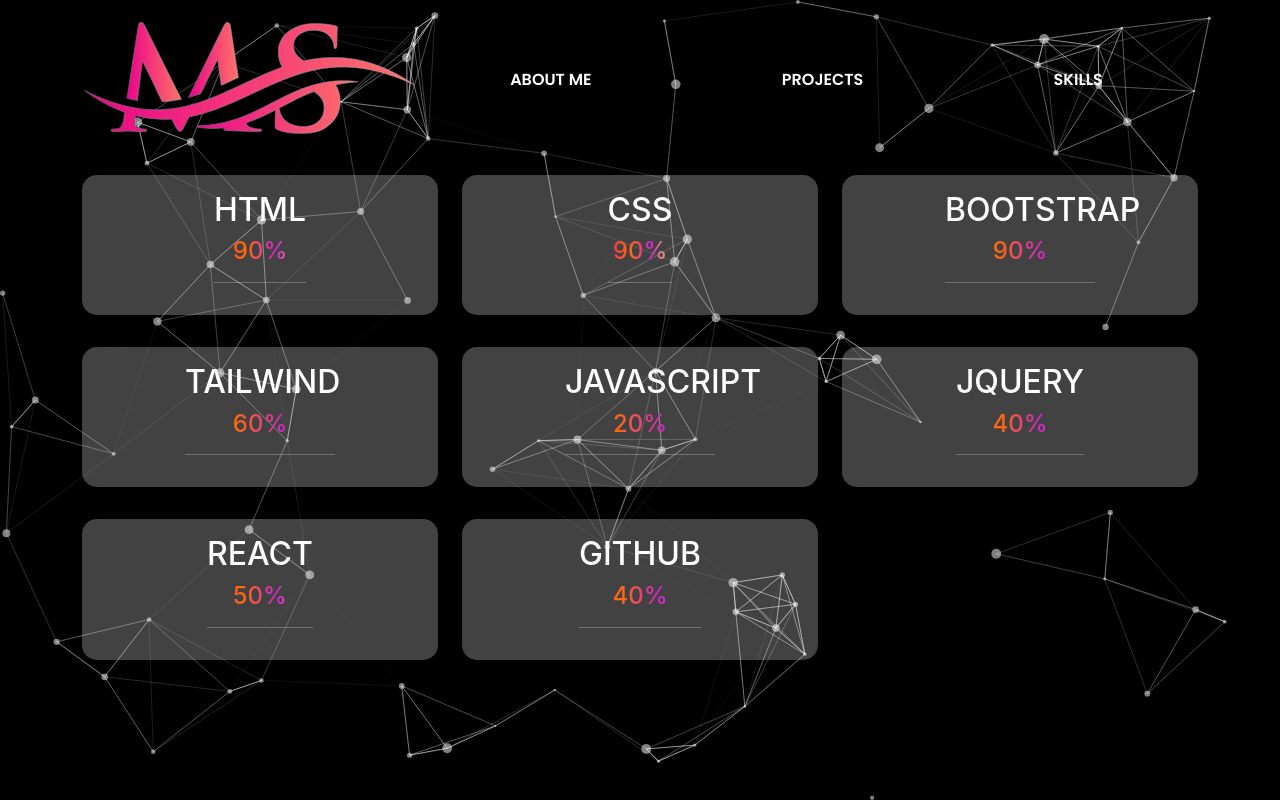
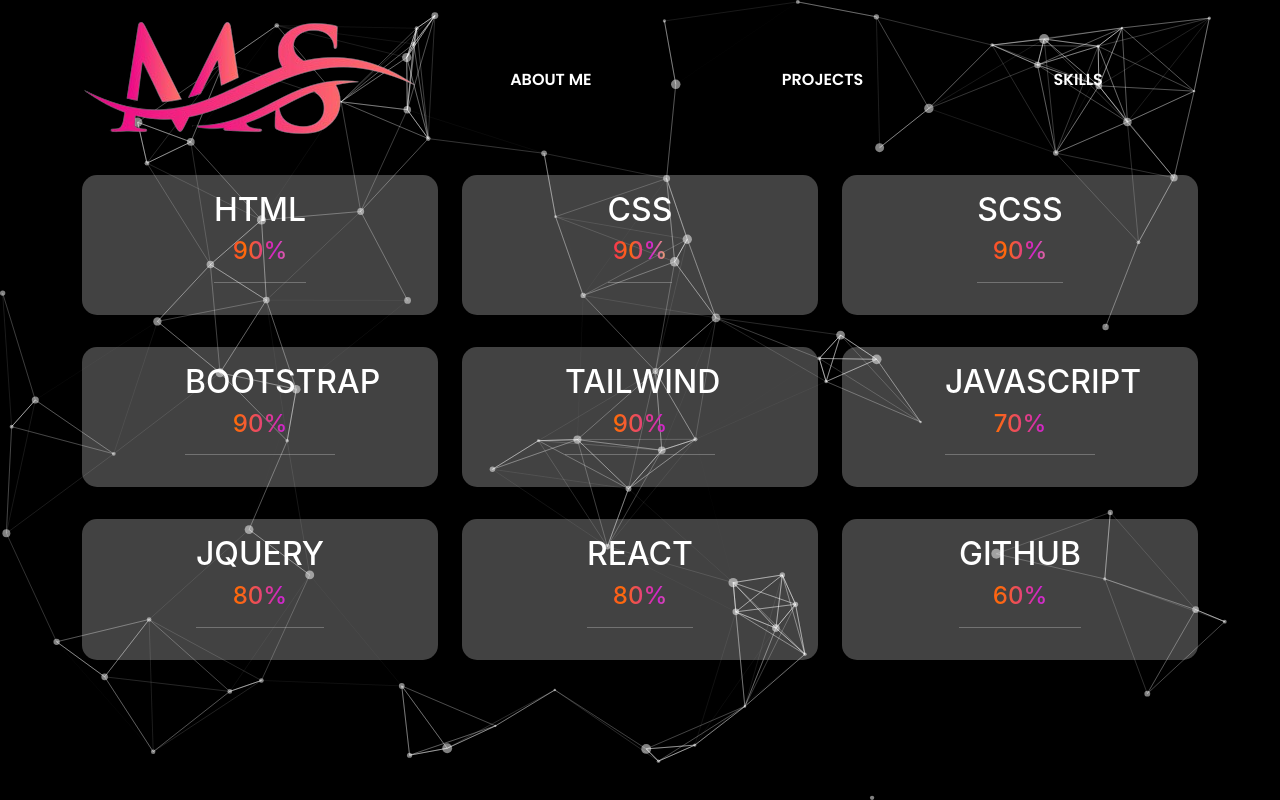
Before and after one commit to Shaheerkz/portfolio-updated, a React (Create React App) app: page /Skills in a window 1280 px wide. Built offline with nearby package versions, Linux system fonts and the light colour scheme.

Commit message:
feat: progress updated

```diff
--- a/src/components/pages/Skills.js
+++ b/src/components/pages/Skills.js
@@ -25,33 +25,38 @@
     },
     {
       id: 3,
+      heading: 'SCSS',
+      progress: '90%'
+    },
+    {
+      id: 4,
       heading: 'BOOTSTRAP',
       progress: '90%'
     },
     {
-      id: 4,
+      id: 5,
       heading: 'TAILWIND',
-      progress: '60%'
+      progress: '90%'
     },
     {
-      id: 5,
+      id: 6,
       heading: 'JAVASCRIPT',
-      progress: '20%'
+      progress: '70%'
     },
     {
       id: 6,
       heading: 'JQUERY',
-      progress: '40%'
+      progress: '80%'
     },
     {
       id: 7,
       heading: 'REACT',
-      progress: '50%'
+      progress: '80%'
     },
     {
       id: 8,
       heading: 'GITHUB',
-      progress: '40%'
+      progress: '60%'
     }
   ]
   return (
```
